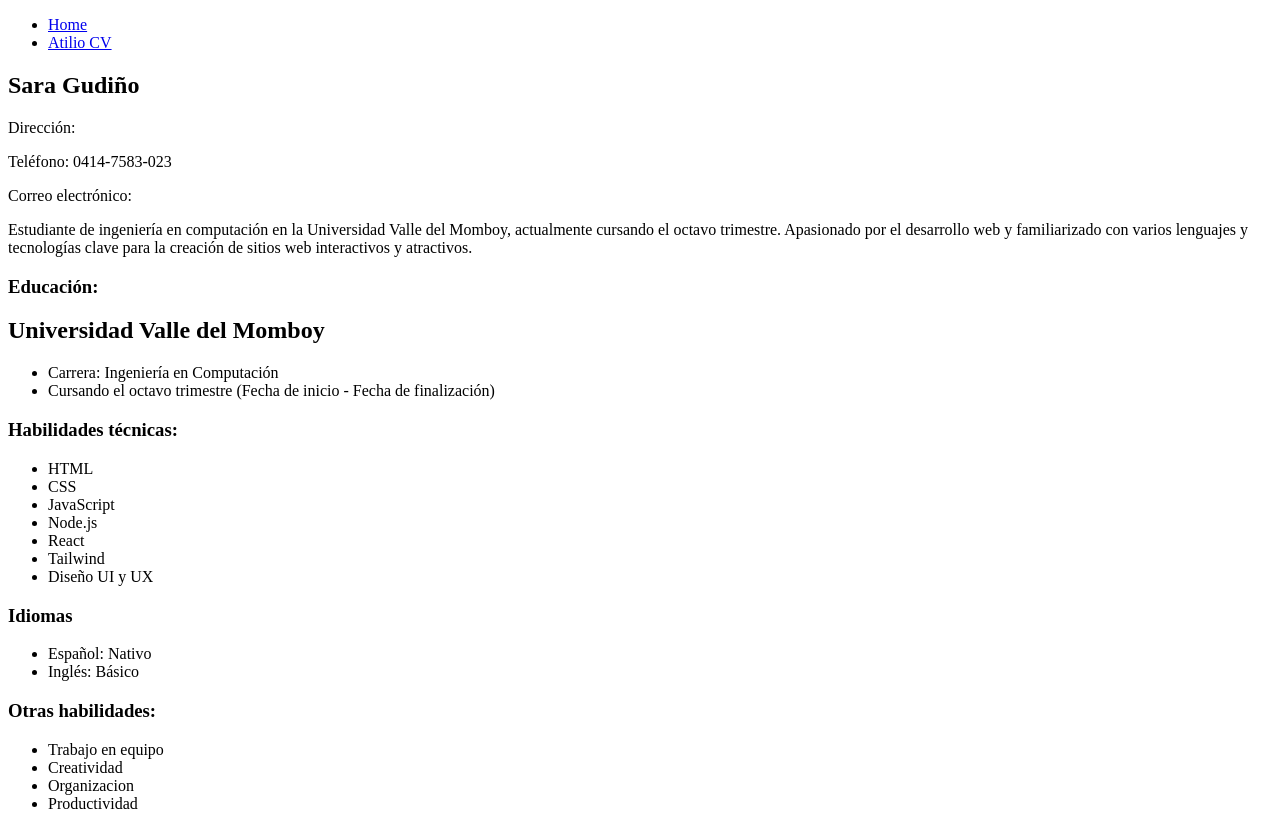
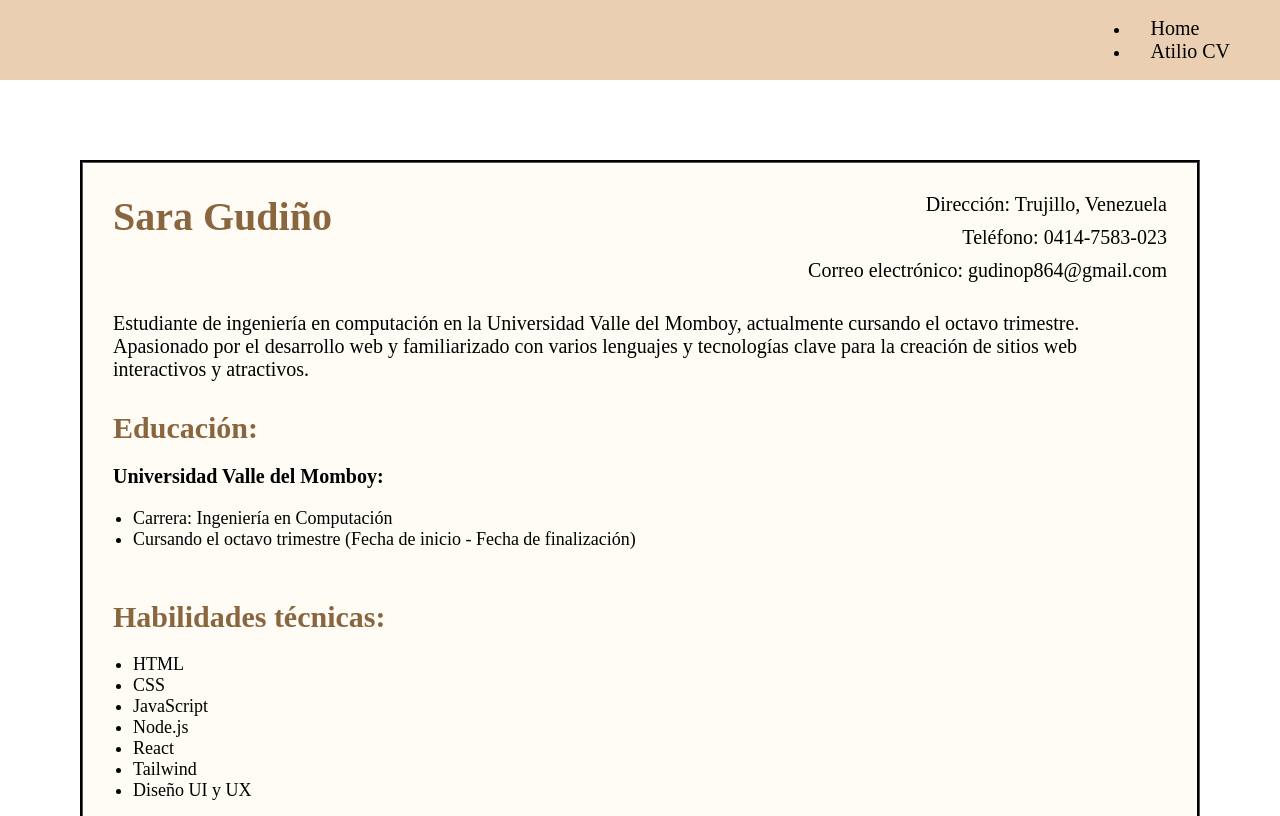
Before and after one commit to st1nkyd00d/CV-proyecto-diplomado, a plain HTML site: page saraCV.html in a window 1280 px wide. Shown: the top 816 px of the page. Drawn offline with Linux system fonts and the light colour scheme.

Commit message:
estilos de mi cv listos

```diff
--- a/saraCV.html
+++ b/saraCV.html
@@ -1,14 +1,15 @@
 <!DOCTYPE html>
-<html lang="en">
+<html lang="es">
 
 <head>
     <meta charset="UTF-8">
     <meta name="viewport" content="width=device-width, initial-scale=1.0">
+    <link rel="stylesheet" href="saraCVStyle.css">
     <title>Sara CV</title>
 </head>
 
 <body>
-    <header>
+    <header class="nav">
         <nav>
             <ul>
                 <li><a href="index.html">Home</a></li>
@@ -17,16 +18,19 @@
         </nav>
     </header>
 
-    <section>
-        <h1>Sara Gudiño</h1>
+    <section class="container">
+        <div class="section1">
 
-        <section>
-            <p>Dirección: </p>
-            <p>Teléfono: 0414-7583-023</p>
-            <p>Correo electrónico:</p>
-        </section>
+            <h1>Sara Gudiño</h1>
 
-        <section>
+            <section>
+                <p>Dirección: Trujillo, Venezuela</p>
+                <p>Teléfono: 0414-7583-023</p>
+                <p>Correo electrónico: gudinop864@gmail.com</p>
+            </section>
+        </div>
+
+        <section class="section2">
             <p>Estudiante de ingeniería en computación en la Universidad Valle del Momboy, actualmente cursando el
                 octavo trimestre. Apasionado por el desarrollo web y familiarizado con varios lenguajes y tecnologías
                 clave para la creación de sitios web interactivos y atractivos.</p>
@@ -35,7 +39,7 @@
         <section>
             <h1>Educación:</h1>
 
-            <h2>Universidad Valle del Momboy</h2>
+            <h2>Universidad Valle del Momboy:</h2>
             <ul>
                 <li>Carrera: Ingeniería en Computación</li>
 
--- a/saraCVStyle.css
+++ b/saraCVStyle.css
@@ -1,3 +1,10 @@
+*{
+    font-family: 'Old Standard TT', serif;
+    margin: 0;
+    padding: 0;
+    box-sizing: border-box;
+}
+
 .pagina-principal{
     display: flex;
     flex-direction: column;
@@ -26,3 +33,76 @@
 .pagina-principal h1{
     text-align: center;
 }
+
+
+.nav{
+    display: flex;
+    height: 80px;
+    justify-content: end;
+    align-items: center;
+    background-color: #ebcfb2;
+    flex-direction: row;
+    padding: 10px;
+    font-size: 20px;
+}
+
+
+
+.nav nav ul li a{
+    margin: 20px;
+    text-decoration: none;
+    color: black;
+    font-size: 20px;
+}
+
+.container{
+    display: flex;
+    flex-direction: column;
+    margin: 80px;
+    background-color: #fffbf5;
+    padding: 30px;
+    border: black;
+    border-style: groove;
+    justify-content: space-between;
+    gap: 30px;
+}
+
+.section1{
+    display: flex;
+    justify-content: space-between;
+    gap: 20px;
+    width: 100%;
+}
+
+.section1 h1{
+    font-size: 40px;
+    color: #8A663F;
+}
+
+.section1 section{
+    text-align: end;
+    font-size: 20px;
+    display: flex;
+    flex-direction: column;
+    gap: 10px;
+}
+
+.section2{
+    font-size: 20px;
+}
+
+h1{
+    color: #8A663F;
+    font-size: 30px;
+}
+
+h2{
+    font-size: 20px;
+    margin-top: 20px;
+}
+
+ul{
+    font-size: 18px;
+    margin: 20px;
+
+}
```
Also changed, not shown: index.html (+1 -1 lines).
